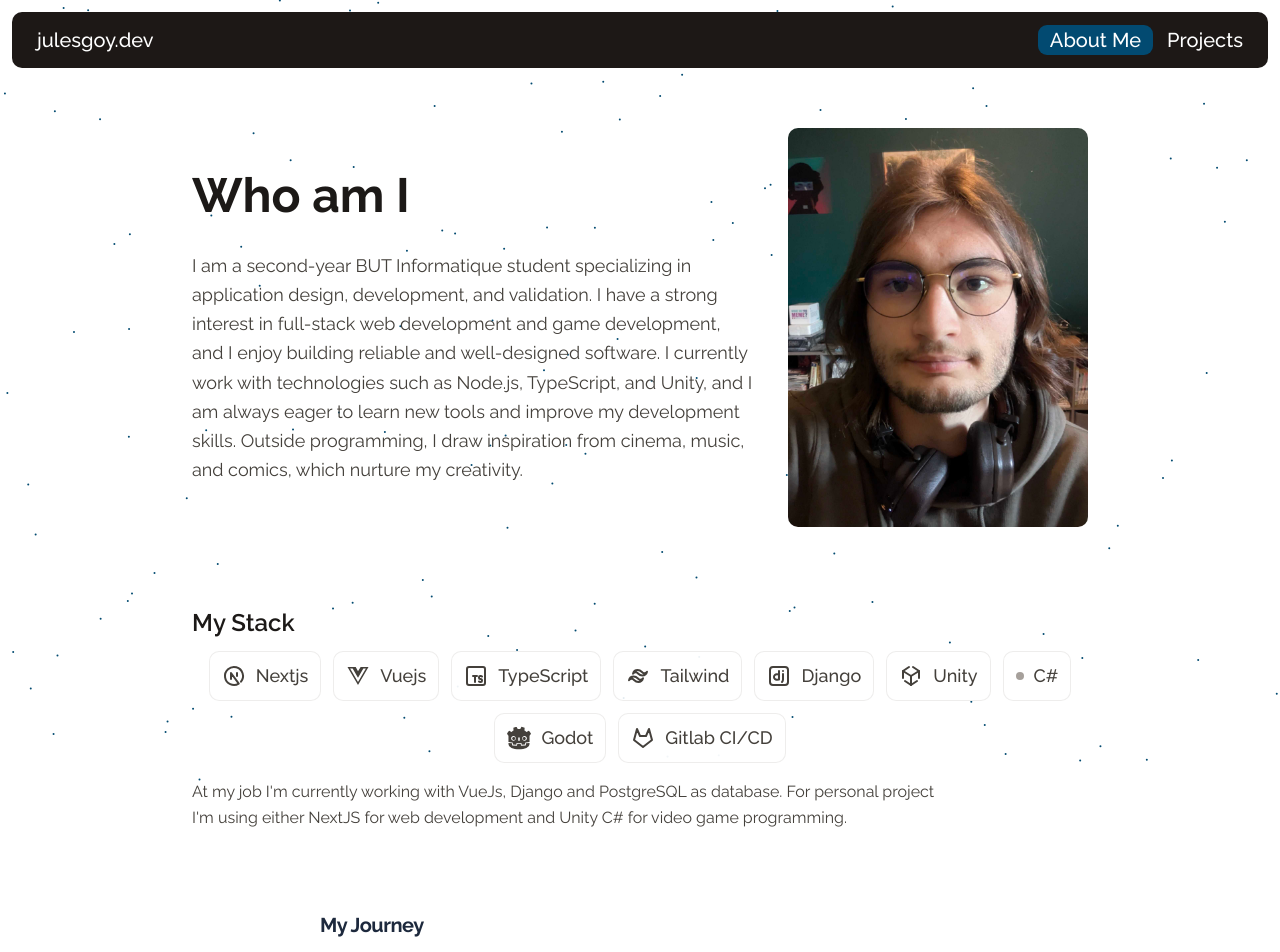
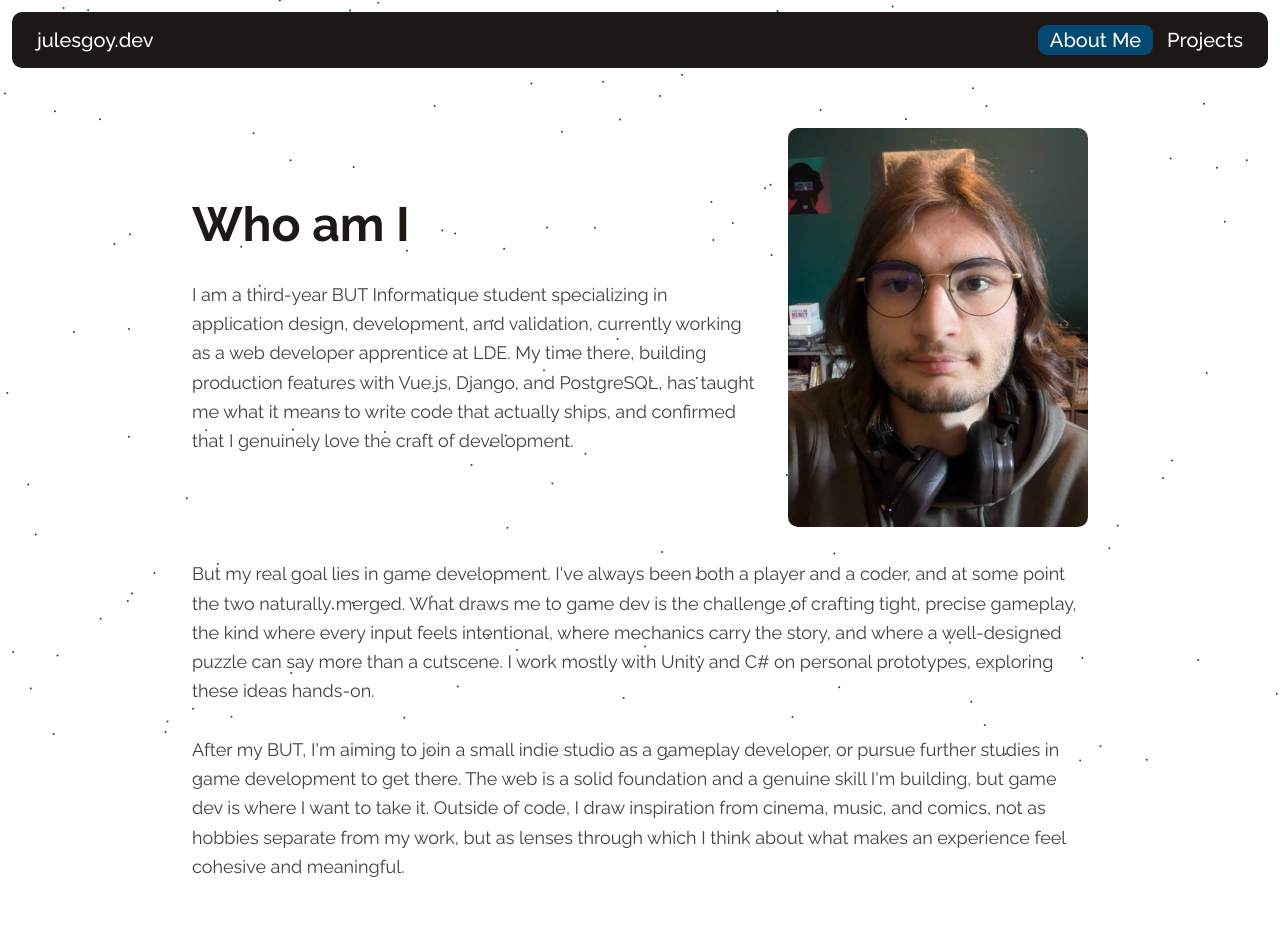
Before and after one commit to Witchoy/portfolio-nextjs, a Next.js app: page /about in a window 1280 px wide. Shown: the top 952 px of the page. Built offline with nearby package versions, Linux system fonts and the light colour scheme.

Commit message:
feat: changed archi + added metadata

```diff
--- a/app/about/page.tsx
+++ b/app/about/page.tsx
@@ -1,4 +1,4 @@
-"use client";
+import type { Metadata } from "next";
 
 import { DotsBackground } from "@/components/dots-bg";
 import Footer from "@/components/footer";
@@ -7,6 +7,11 @@ import Stack from "@/components/stack";
 import Timeline from "@/components/timeline/timeline";
 import { timelineData } from "@/lib/data";
 import Image from "next/image";
+
+export const metadata: Metadata = {
+  title: "About",
+  description: "Learn more about me and my journey.",
+};
 
 export default function AboutMe() {
   return (
@@ -21,14 +26,13 @@ export default function AboutMe() {
                 Who am I
               </h1>
               <p className="text-lg text-stone-700 leading-relaxed flex-1">
-                I am a second-year BUT Informatique student specializing in
-                application design, development, and validation. I have a strong
-                interest in full-stack web development and game development, and
-                I enjoy building reliable and well-designed software. I
-                currently work with technologies such as Node.js, TypeScript,
-                and Unity, and I am always eager to learn new tools and improve
-                my development skills. Outside programming, I draw inspiration
-                from cinema, music, and comics, which nurture my creativity.
+                I am a third-year BUT Informatique student specializing in
+                application design, development, and validation, currently
+                working as a web developer apprentice at LDE. My time there,
+                building production features with Vue.js, Django, and
+                PostgreSQL, has taught me what it means to write code that
+                actually ships, and confirmed that I genuinely love the craft of
+                development.
               </p>
             </div>
             <div className="flex-shrink-0">
@@ -41,6 +45,26 @@ export default function AboutMe() {
               />
             </div>
           </div>
+          <div className="mt-8">
+            <p className="text-lg text-stone-700 leading-relaxed">
+              But my real goal lies in game development. I've always been both a
+              player and a coder, and at some point the two naturally merged.
+              What draws me to game dev is the challenge of crafting tight,
+              precise gameplay, the kind where every input feels intentional,
+              where mechanics carry the story, and where a well-designed puzzle
+              can say more than a cutscene. I work mostly with Unity and C# on
+              personal prototypes, exploring these ideas hands-on.
+              <br />
+              <br />
+              After my BUT, I'm aiming to join a small indie studio as a
+              gameplay developer, or pursue further studies in game development
+              to get there. The web is a solid foundation and a genuine skill
+              I'm building, but game dev is where I want to take it. Outside of
+              code, I draw inspiration from cinema, music, and comics, not as
+              hobbies separate from my work, but as lenses through which I think
+              about what makes an experience feel cohesive and meaningful.
+            </p>
+          </div>
         </div>
       </div>
       <Stack />
--- a/app/layout.tsx
+++ b/app/layout.tsx
@@ -13,8 +13,25 @@ const font = Raleway({
 });
 
 export const metadata: Metadata = {
-  title: "Jules Goy",
-  description: "Junior Software Developer",
+  title: {
+    template: "%s | Jules Goy",
+    default: "Jules Goy",
+  },
+  description:
+    "Portfolio of Jules Goy, junior software developer focused on web and gameplay programming.",
+  metadataBase: new URL("https://julesgoy.dev"),
+  alternates: {
+    canonical: "/",
+  },
+  openGraph: {
+    type: "website",
+    locale: "en_UK",
+    siteName: "Jules Goy",
+    title: "Jules' Portfolio",
+    url: new URL("https://julesgoy.dev"),
+    description:
+      "Portfolio of Jules Goy, junior software developer focused on web and gameplay programming.",
+  },
 };
 
 export default function RootLayout({
--- a/app/page.tsx
+++ b/app/page.tsx
@@ -1,60 +1,12 @@
-"use client";
+import type { Metadata } from "next";
+import HomePage from "@/components/pages/home-page";
 
-import {
-  LuArrowBigRightDash,
-  LuCoffee,
-  LuCodeXml,
-  LuCroissant,
-} from "react-icons/lu";
-import { PiHandWaving } from "react-icons/pi";
-import { motion } from "motion/react";
-import SocialLinks from "@/components/social-links";
-import MenuBar from "@/components/menu-bar";
-import { Button } from "@/components/ui/button";
-import { DotsBackground } from "@/components/dots-bg";
-import Link from "next/link";
+export const metadata: Metadata = {
+  title: "Home",
+  description:
+    "Portfolio of Jules Goy, junior software developer focused on web and gameplay programming.",
+};
 
 export default function Home() {
-  return (
-    <main className="min-h-screen flex flex-col">
-      <DotsBackground />
-      <MenuBar />
-      <div className="flex-1 flex justify-center items-center">
-        <div className="text-stone-900 text-center">
-          <p className="text-9xl font-light">
-            Hey <PiHandWaving size={84} className="wave inline align-middle" />{" "}
-            I'm{" "}
-            <motion.strong
-              className="text-sky-900 font-bold"
-              whileHover={{ scale: 1.1 }}
-              style={{ display: "inline-block" }}
-            >
-              Jules Goy
-            </motion.strong>
-          </p>
-          <p className="text-5xl text-stone-700">
-            Turning croissants{" "}
-            <LuCroissant size={28} className="inline align-middle" /> and coffee{" "}
-            <LuCoffee size={28} className="inline align-middle" /> into code{" "}
-            <LuCodeXml size={28} className="inline align-middle" />
-          </p>
-          <p className="text-xl text-stone-600">
-            Junior French developer passionate about gameplay programming and
-            creating clean code.
-          </p>
-          <Button variant="taupe_sky" className="my-6" asChild>
-            <Link href="/projects">
-              <span className="inline-flex items-center gap-2">
-                View my projects
-                <LuArrowBigRightDash />
-              </span>
-            </Link>
-          </Button>
-        </div>
-      </div>
-      <div className="flex mb-3 justify-center align-center">
-        <SocialLinks />
-      </div>
-    </main>
-  );
+  return <HomePage />;
 }
--- a/app/projects/page.tsx
+++ b/app/projects/page.tsx
@@ -1,6 +1,12 @@
+import type { Metadata } from "next";
 import { DotsBackground } from "@/components/dots-bg";
 import Footer from "@/components/footer";
 import MenuBar from "@/components/menu-bar";
+
+export const metadata: Metadata = {
+  title: "Projects",
+  description: "My projects and experiments.",
+};
 
 export default function Projects() {
   return (
--- /dev/null
+++ b/components/pages/home-page.tsx
@@ -0,0 +1,60 @@
+"use client";
+
+import {
+  LuArrowBigRightDash,
+  LuCoffee,
+  LuCodeXml,
+  LuCroissant,
+} from "react-icons/lu";
+import { PiHandWaving } from "react-icons/pi";
+import { motion } from "motion/react";
+import SocialLinks from "@/components/social-links";
+import MenuBar from "@/components/menu-bar";
+import { Button } from "@/components/ui/button";
+import { DotsBackground } from "@/components/dots-bg";
+import Link from "next/link";
+
+export default function HomePage() {
+  return (
+    <main className="min-h-screen flex flex-col">
+      <DotsBackground />
+      <MenuBar />
+      <div className="flex-1 flex justify-center items-center">
+        <div className="text-stone-900 text-center">
+          <p className="text-9xl font-light">
+            Hey <PiHandWaving size={84} className="wave inline align-middle" />{" "}
+            I'm{" "}
+            <motion.strong
+              className="text-sky-900 font-bold"
+              whileHover={{ scale: 1.1 }}
+              style={{ display: "inline-block" }}
+            >
+              Jules Goy
+            </motion.strong>
+          </p>
+          <p className="text-5xl text-stone-700">
+            Turning croissants{" "}
+            <LuCroissant size={28} className="inline align-middle" /> and coffee{" "}
+            <LuCoffee size={28} className="inline align-middle" /> into code{" "}
+            <LuCodeXml size={28} className="inline align-middle" />
+          </p>
+          <p className="text-xl text-stone-600">
+            Junior French developer passionate about gameplay programming and
+            creating clean code.
+          </p>
+          <Button variant="taupe_sky" className="my-6" asChild>
+            <Link href="/projects">
+              <span className="inline-flex items-center gap-2">
+                View my projects
+                <LuArrowBigRightDash />
+              </span>
+            </Link>
+          </Button>
+        </div>
+      </div>
+      <div className="flex mb-3 justify-center align-center">
+        <SocialLinks />
+      </div>
+    </main>
+  );
+}
--- a/components/stack.tsx
+++ b/components/stack.tsx
@@ -30,7 +30,7 @@ export default function Stack() {
             </Item>
           ))}
         </div>
-        <p className="mt-4 max-w-3xl text-base text-stone-700 leading-relaxed">
+        <p className="mt-4 max-w-3xl text-lg text-stone-700 leading-relaxed">
           {tech.description}
         </p>
       </div>
```
